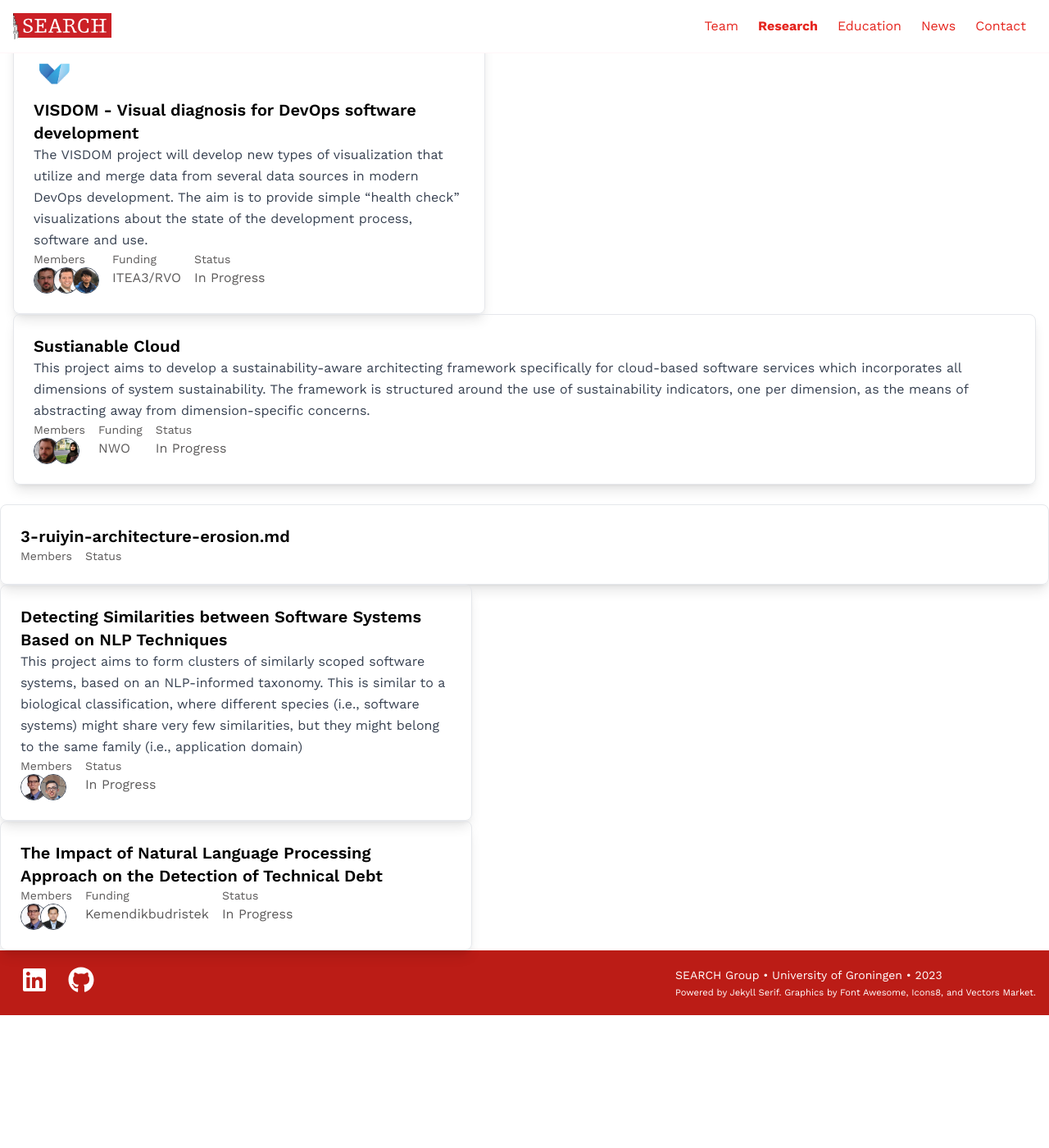
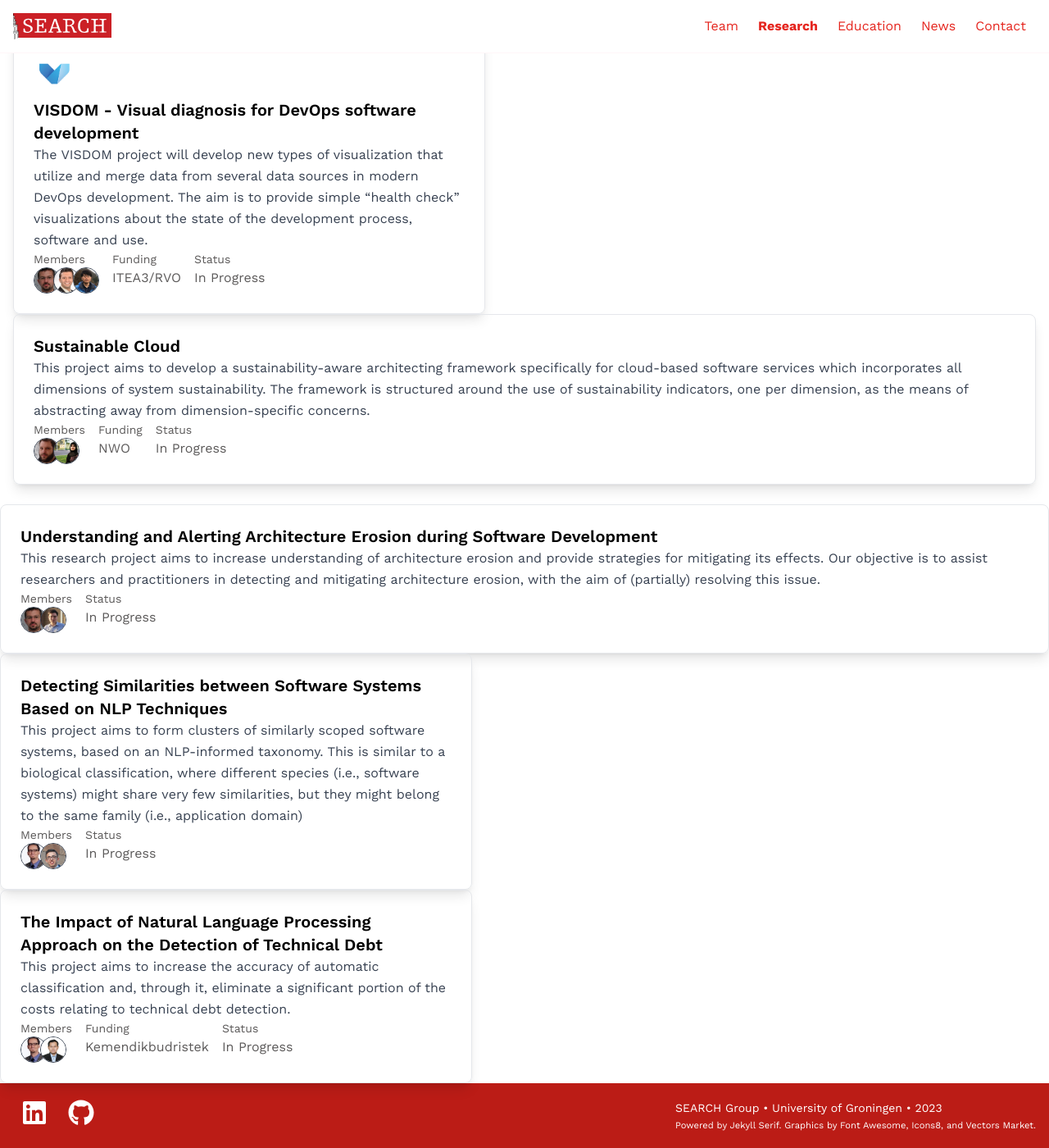
Before and after one commit to search-rug/search-rug.github.io, a Jekyll site: the page built from research.md, in a window 1280 px wide and 1400 px high, scrolled down 163 px. Shown: the whole window at 82% size. Built offline with Jekyll 4.4.1, drawn with Linux system fonts in a browser that asks for light colours; nearby versions of some CDN libraries; some web fonts are replaced; before the commit the page ends 1401 px from its top, so only the background shows below that.

Commit message:
Revise research project descriptions.

```diff
--- a/_projects/2-sahar-suscloud.md
+++ b/_projects/2-sahar-suscloud.md
@@ -1,11 +1,10 @@
 ---
-name: "Sustianable Cloud"
+name: "Sustainable Cloud"
 status: "In Progress"
 members:
   - "Prof. Dr. Vasilios Andrikopoulos"
   - "Sahar Ahmadisakha"
 short: "This project aims to develop a sustainability-aware architecting framework specifically for cloud-based software services which incorporates all dimensions of system sustainability. The framework is structured around the use of sustainability indicators, one per dimension, as the means of abstracting away from dimension-specific concerns."
-logo:
 funding:
   - agency: "NWO"
     shortname: "NWO"
--- a/_projects/5-sutoyo-nlp-td.md
+++ b/_projects/5-sutoyo-nlp-td.md
@@ -4,8 +4,7 @@ status: "In Progress"
 members:
   - "Prof. Dr. Andrea Capiluppi"
   - "Edi Sutoyo"
-short: ""
-logo:
+short: "This project aims to increase the accuracy of automatic classification and, through it, eliminate a significant portion of the costs relating to technical debt detection."
 funding:
   - agency: "Center for Education Financial Services, Ministry of Education, Culture, Research, and Technology, the Republic of Indonesia"
     shortname: "Kemendikbudristek" # TODO: what would be an appropriate shortname for this?
```
Also changed, not shown: _projects/3-ruiyin-architecture-erosion.md (+1 -2 lines), _projects/4-cezar-classification.md (+0 -3 lines).
